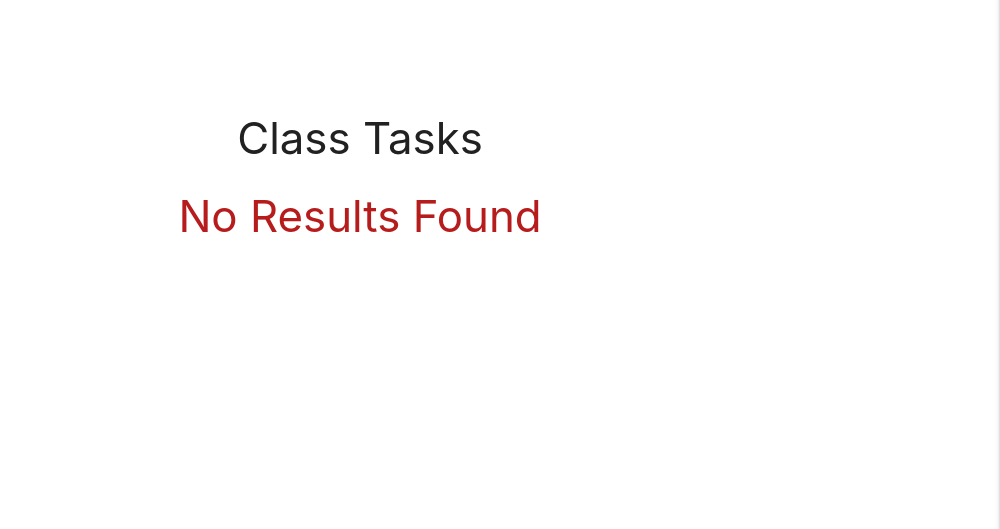
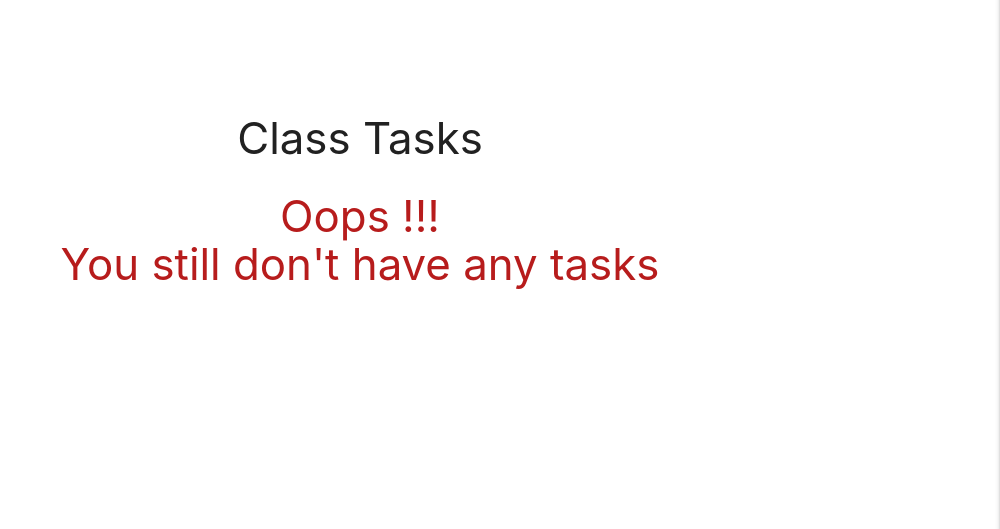
Before and after one commit to AngelArgirov/My-third-project-msp3, a Flask app: page / in a window 1280 px wide. Shown: the part 178-707 px from the top of the page, without its empty margins (280-1280 px from the left). Run offline with Flask 2, Linux system fonts and the light colour scheme; data that the repository does not hold is empty; some libraries are stand-ins or nearby versions.

Commit message:
Update tasks.html

```diff
--- a/templates/tasks.html
+++ b/templates/tasks.html
@@ -35,7 +35,7 @@
         {% endfor %}
     </ul>
     {% else %}
-        <h3 class="red-text text-darken-4 center-align">No Results Found</h3>
+        <h3 class="red-text text-darken-4 center-align">Oops !!! <br>You still don't have any tasks</br></h3>
     {% endif %}
 
 {% endblock %}
```
